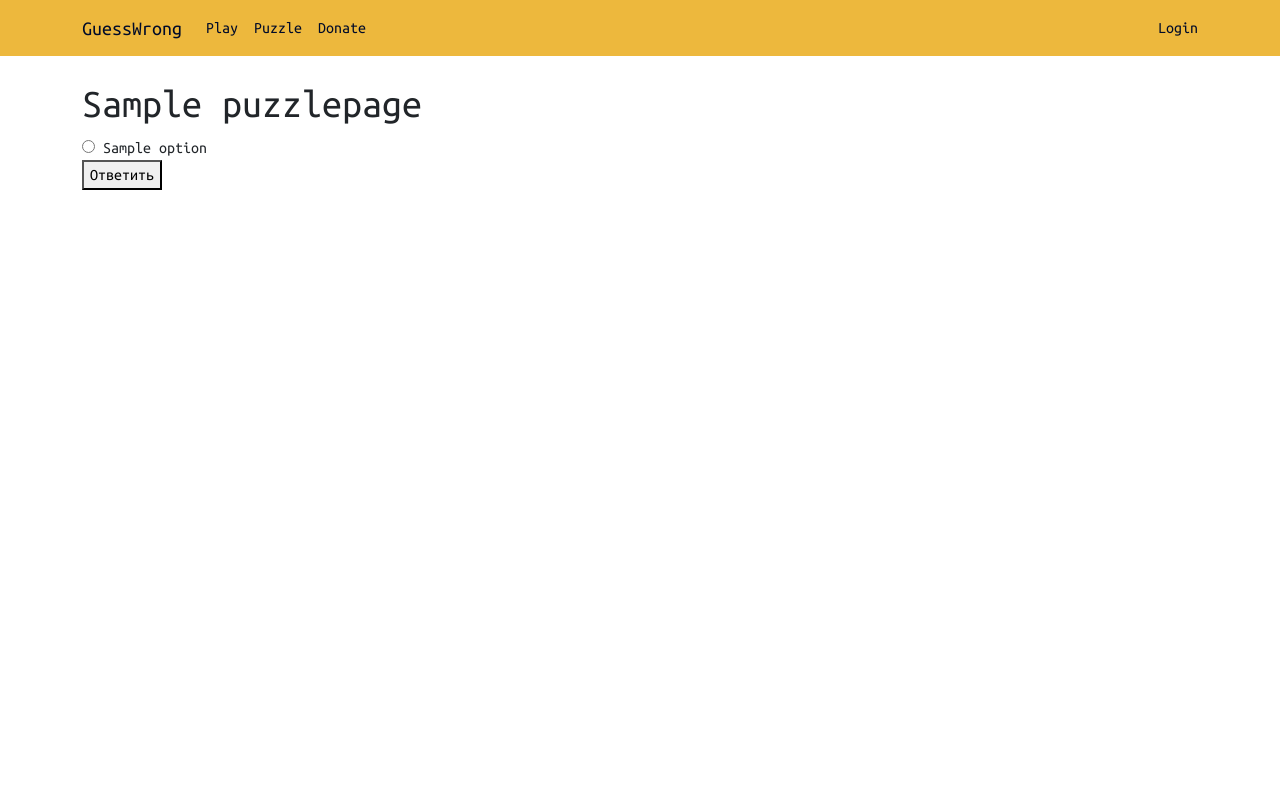
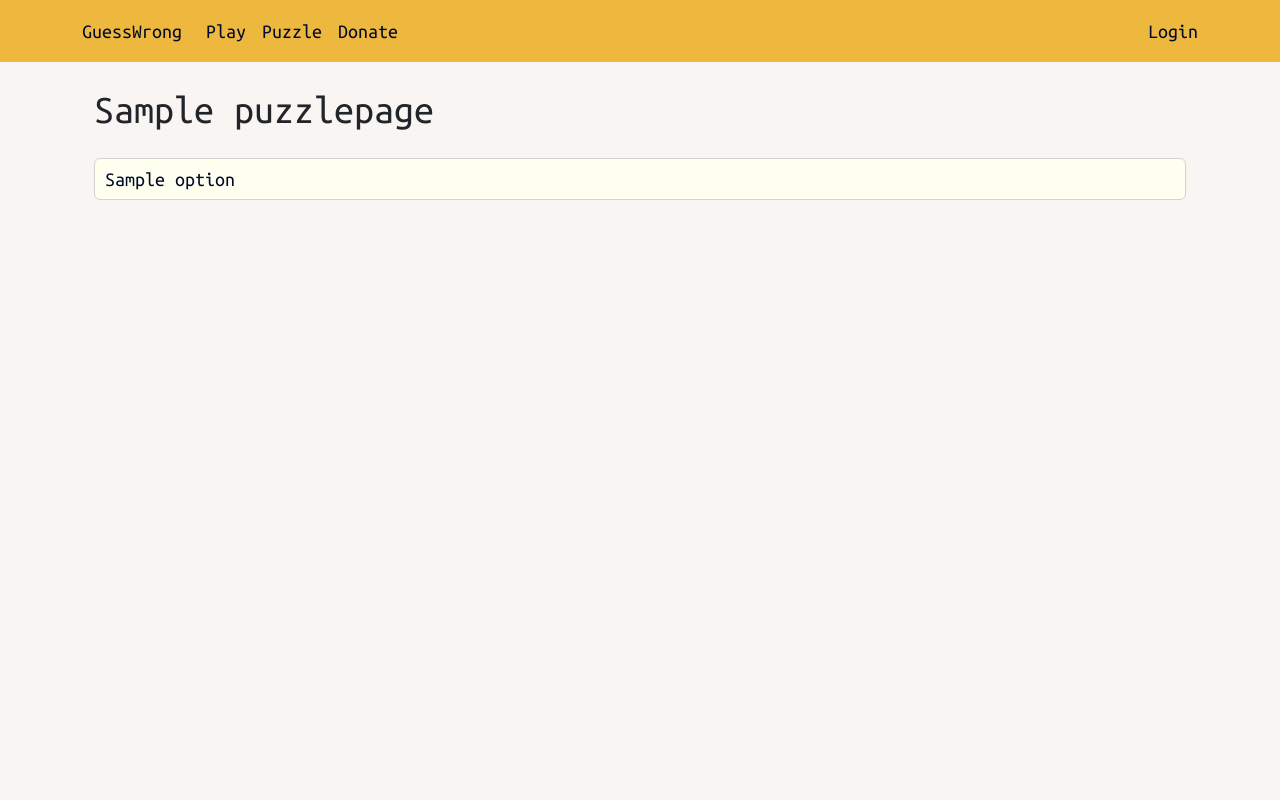
Before and after one commit to grenkoff/guess-wrong, a Django app: template puzzle/templates/puzzle/puzzle.html in a window 1280 px wide. Run offline with Django 5.2, Linux system fonts and the light colour scheme; tables that the repository leaves empty hold one stand-in row (values such as "Sample post"); the template is opened without the code that fills it: values that come from a table or form of the project are taken from there, most other values are stand-ins (such as "Sample title", 1, 10 or a date in 2020); some libraries are stand-ins or nearby versions.

Commit message:
add: puzzle.css

```diff
--- a/pages/templates/base.html
+++ b/pages/templates/base.html
@@ -14,6 +14,7 @@
     <link href="https://fonts.googleapis.com/css2?family=Ubuntu+Mono&display=swap" rel="stylesheet">
     <link href="{% static 'css/base.css' %}" rel="stylesheet" />
     <link href="{% static 'css/navbar.css' %}" rel="stylesheet" />
+    <link href="{% static 'css/puzzle.css' %}" rel="stylesheet" />
   </head>
   <body>
     {% include 'navbar.html' %}
--- a/puzzle/templates/puzzle/puzzle.html
+++ b/puzzle/templates/puzzle/puzzle.html
@@ -2,25 +2,29 @@
 {% load static %}
 {% block title %}
   {{ puzzle_page.title }}
-{% endblock title%}
+{% endblock title %}
 
 {% block content %}
-  <div>
-    <h1>{{ puzzle_page.title }}</h1>
+  <div class="container my-4">
+    <h1 class="mb-4">{{ puzzle_page.title }}</h1>
 
     <form method="post">
-        {% csrf_token %}
+      {% csrf_token %}
+      <div class="d-grid gap-1">
         {% for option in options %}
-            <label>
-                <input type="radio" name="selected_word" value="{{ option }}" required>
-                {{ option }}
-            </label><br>
+          <button
+            type="submit"
+            class="btn custom-btn mb-1"
+            name="selected_word"
+            value="{{ option }}">
+            {{ option }}
+          </button>
         {% endfor %}
-        <button type="submit">Ответить</button>
+      </div>
     </form>
 
     {% if message %}
-        <p>{{ message }}</p>
+      <p class="mt-3 alert alert-info">{{ message }}</p>
     {% endif %}
   </div>
 {% endblock content %}
--- a/static/css/base.css
+++ b/static/css/base.css
@@ -1,4 +1,6 @@
 :root {
+  --white: #fffff0;
+  --lightgray: #d3d3d3;
   --night: #000b29;
   --phonebooth: #d70026;
   --pearl: #f8f5f2;
@@ -6,5 +8,7 @@
 }
 
 body {
+  background-color: var(--pearl);
   font-family: 'Ubuntu Mono', monospace;
+  font-size: 20px;
 }
--- a/static/css/navbar.css
+++ b/static/css/navbar.css
@@ -1,8 +1,3 @@
-/* .bg-body-tertiary {
-  background-color: var(--fadedblue) !important;
-  color: #ffffff !important;
-} */
-
 .bg-body-tertiary,
 .bg-body-tertiary .navbar-nav .nav-link,
 .bg-body-tertiary .navbar-brand,
--- /dev/null
+++ b/static/css/puzzle.css
@@ -0,0 +1,22 @@
+.custom-btn {
+  font-size: inherit;
+  background-color: var(--white);
+  color: var(--night);
+  border: 1px solid var(--lightgray);
+  transition: border-color 0.1s;
+  text-align: left;
+  padding-left: 10px;
+  width: 100%;
+  padding-top: 5px;
+  padding-bottom: 5px;
+}
+
+.custom-btn:hover {
+  background-color: var(--white);
+  border-color: var(--flash);
+}
+
+.custom-btn:active {
+  background-color: var(--white) !important;
+  border-color: var(--flash) !important;
+}
```
